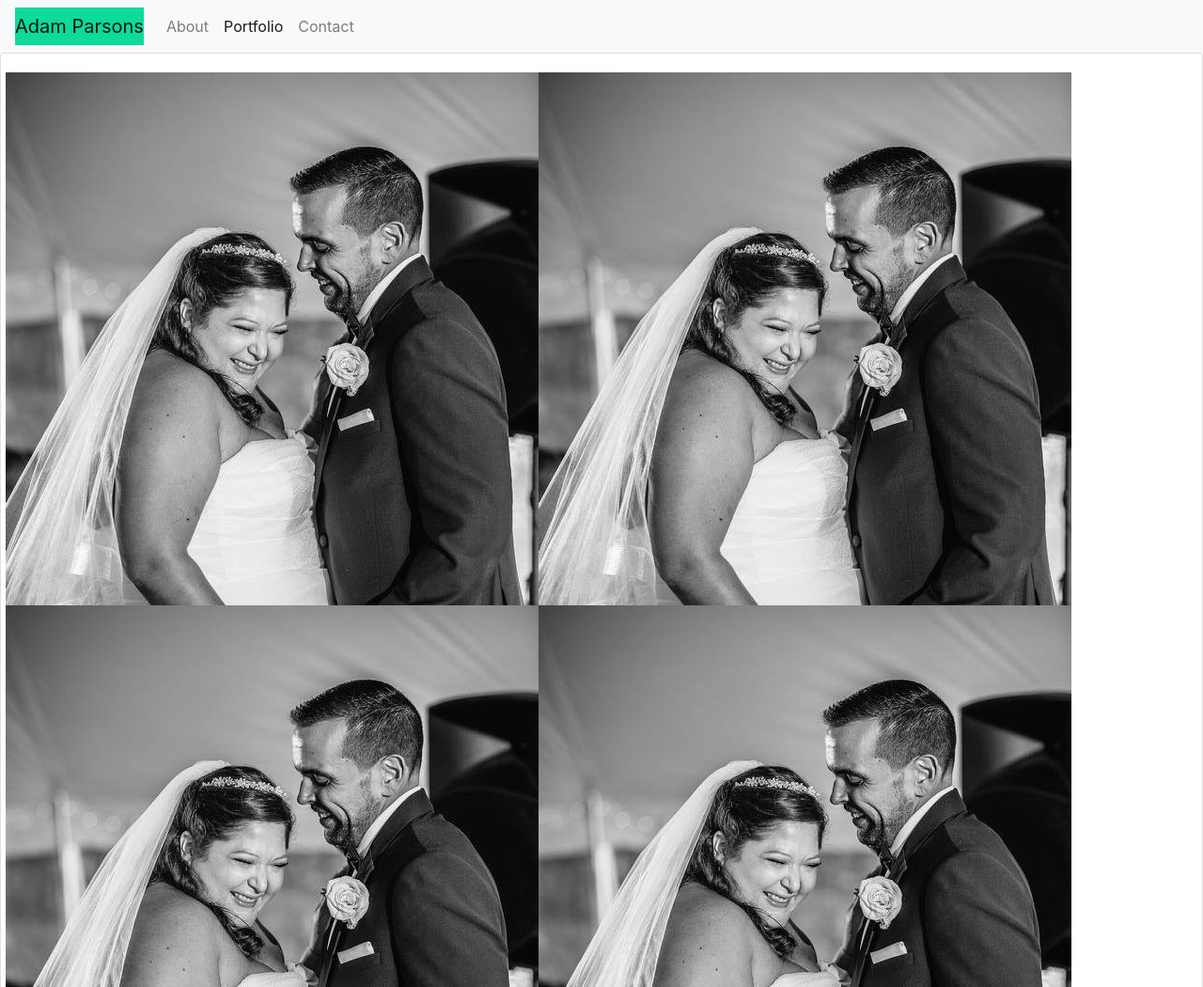
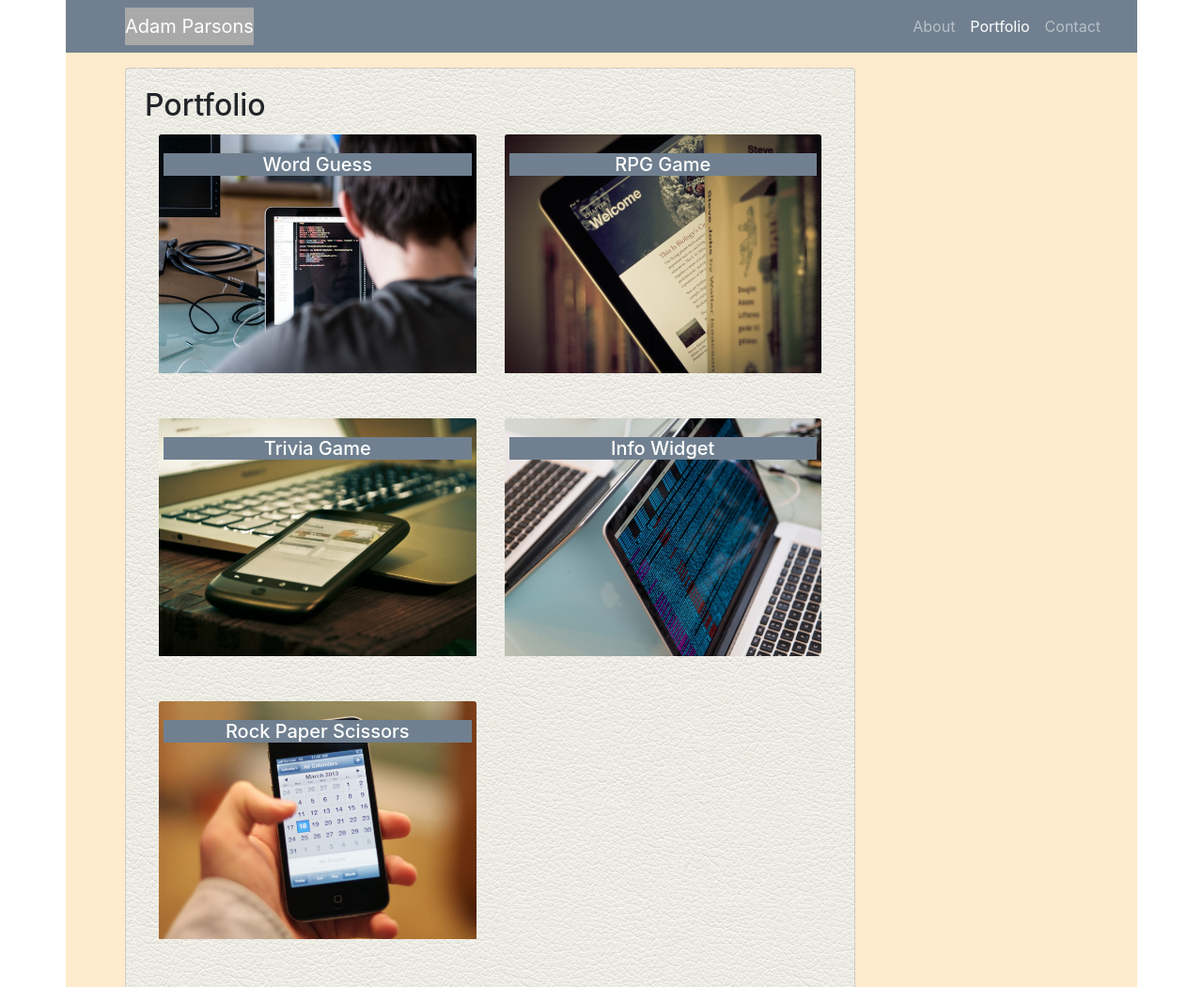
Before and after one commit to ravalash/homework-2, a plain HTML site: page portfolio.html in a window 1280 px wide. Shown: the top 1050 px of the page at 94% size. Drawn offline with nearby package versions, Linux system fonts and the light colour scheme.

Commit message:
Updating portfolio page with stock images

```diff
--- a/portfolio.html
+++ b/portfolio.html
@@ -13,22 +13,24 @@
     <title>Portfolio</title>
 </head>
 
+
 <body>
-    <nav class="navbar navbar-expand-lg navbar-light bg-light">
-        <!-- <div class=col-md-1></div> -->
-        <a class=" navbar-brand " href="#" style="background-color:rgb(14, 218, 156)">Adam Parsons</a>
+    <header>
+        <div class="container" style="background-color: slategray;">
+            <nav class="navbar navbar-expand-lg navbar-dark pl-0  h-100">
+                <a class=" navbar-brand ml-5  " href="#" style="background-color:darkgrey">Adam
+                    Parsons</a>
                 <button class="navbar-toggler" type="button" data-toggle="collapse" data-target="#navbarNav"
                     aria-controls="navbarNav" aria-expanded="false" aria-label="Toggle navigation">
                     <span class="navbar-toggler-icon"></span>
                 </button>
-        <!-- <div class="col-md-6"></div> -->
-        <div class="collapse navbar-collapse " id="navbarNav">
+                <div class="collapse navbar-collapse justify-content-end" id="navbarNav">
                     <ul class="navbar-nav">
                         <li class="nav-item">
                             <a class="nav-link" href="index.html">About</a>
                         </li>
                         <li class="nav-item">
-                    <a class="nav-link active" href="#">Portfolio</a>
+                            <a class="nav-link active" href="#">Portfolio<span class="sr-only">(current)</span></a>
                         </li>
                         <li class="nav-item">
                             <a class="nav-link" href="contact.html">Contact</a>
@@ -36,35 +38,72 @@
                     </ul>
                 </div>
             </nav>
+        </div>
+    </header>
 
 
-    <div class="card">
-        <div class="card-body">
+
+    <main>
+        <div class="container" style="background-color: blanchedalmond;">
             <div class="row">
-                <div classc="col-md-3">
-                    <img src="profile picture.jpg">
-                </div>
-                <div classc="col-md-3">
-                    <img src="profile picture.jpg">
+                <div class="col-md-9">
+                    <div class="card mt-3 ml-5" style="background-image: url('leather_1.png');">
+                        <div class=" card-body">
+                            <h2 class="card-title">Portfolio</h2>
+                            <div class="container">
+                                <div class="row pb-5">
+                                    <div class="col-md-6">
+                                        <img src="stock1.jpg" class="card-img-top img-fluid">
+                                        <div class="card-img-overlay">
+                                            <h5 class="card-title text-center text-bottom text-white "
+                                                style="background-color:slategray">Word Guess</h5>
                                         </div>
                                     </div>
-            <div class="row">
-                <div classc="col-md-3">
-                    <img src="profile picture.jpg">
-                </div>
-                <div classc="col-md-3">
-                    <img src="profile picture.jpg">
-                </div>
-            </div>
-            <div class="row">
-                <div classc="col-md-3">
-                    <img src="profile picture.jpg">
-                </div>
-                <div classc="col-md-3">
-                    <img src="profile picture.jpg">
+                                    <div class="col-md-6">
+                                        <img src="stock2.jpg" class="card-img-top img-fluid">
+                                        <div class="card-img-overlay">
+                                            <h5 class="card-title text-center text-bottom text-white"
+                                                style="background-color:slategray">RPG Game</h5>
                                         </div>
                                     </div>
                                 </div>
+                                <div class="row pb-5">
+                                    <div class="col-md-6">
+                                        <img src="stock3.jpg" class="card-img-top img-fluid">
+                                        <div class="card-img-overlay">
+                                            <h5 class="card-title text-center text-bottom text-white"
+                                                style="background-color:slategray">Trivia Game</h5>
+                                        </div>
+                                    </div>
+                                    <div class="col-md-6">
+                                        <img src="stock4.jpg" class="card-img-top img-fluid">
+                                        <div class="card-img-overlay">
+                                            <h5 class="card-title text-center text-bottom text-white"
+                                                style="background-color:slategray">Info Widget</h5>
+                                        </div>
+                                    </div>
+                                </div>
+                                <div class="row pb-5">
+                                    <div class="col-md-6">
+                                        <img src="stock5.jpg" class="card-img-top img-fluid">
+                                        <div class="card-img-overlay">
+                                            <h5 class="card-title text-center text-bottom text-white"
+                                                style="background-color:slategray">Rock Paper
+                                                Scissors</h5>
+                                        </div>
+                                    </div>
+                                    <div class="col-md-6">
+
+                                    </div>
+                                </div>
+                            </div>
+                        </div>
+                    </div>
+                </div>
+            </div>
+        </div>
+    </main>
+
 
     <!-- Optional JavaScript -->
     <!-- jQuery first, then Popper.js, then Bootstrap JS -->
```
Also changed, not shown: index.html (+2 -2 lines), stock1.jpg (added), stock2.jpg (added), stock3.jpg (added), stock4.jpg (added), stock5.jpg (added). Lines whose indentation alone changed are shown as unchanged.
